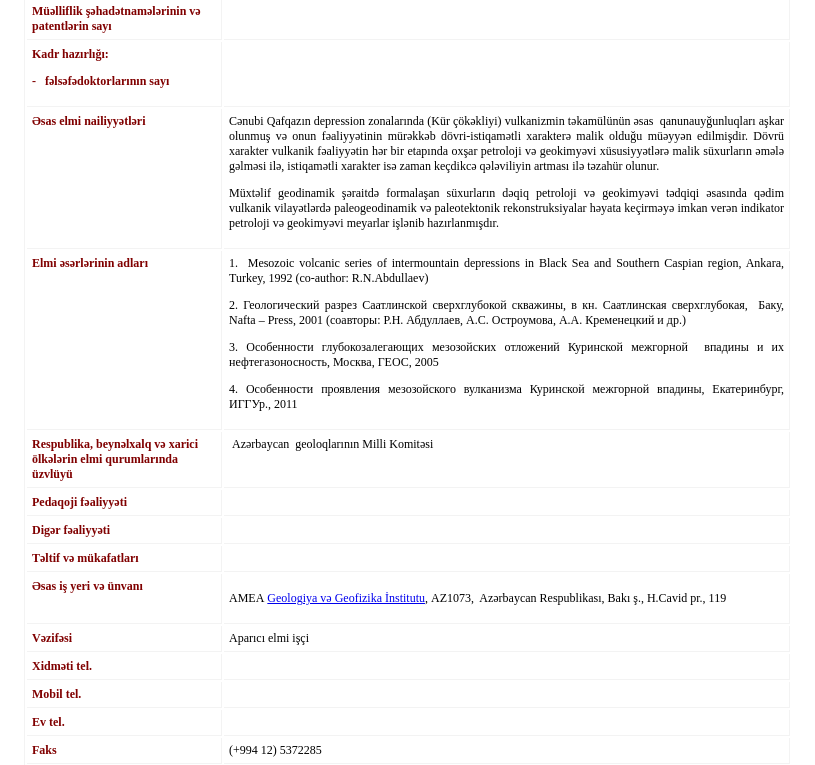
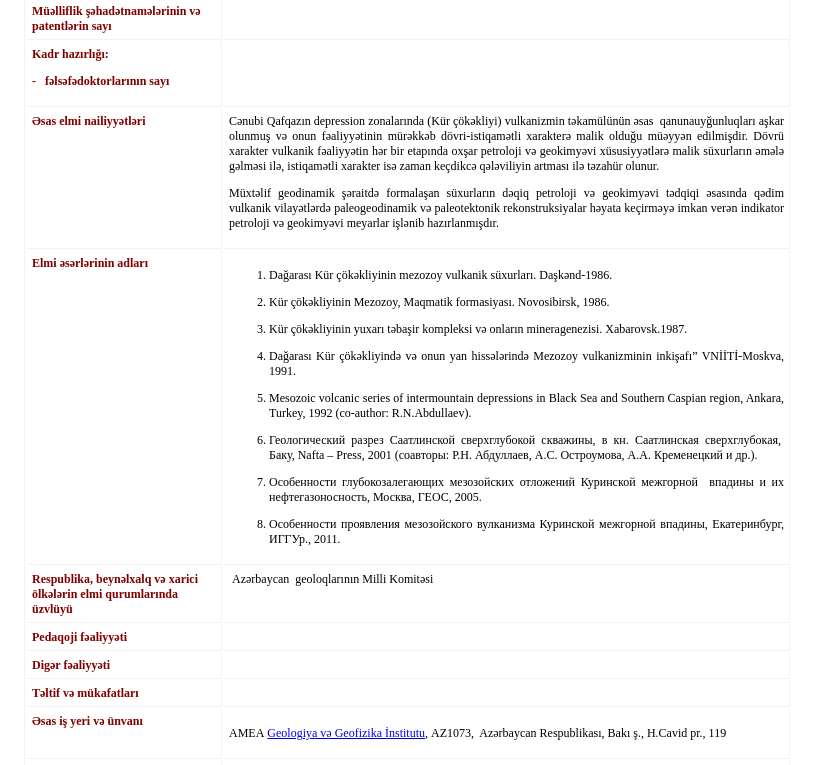
Before and after one commit to orkhan8998/orkhan8998.github.io, a plain HTML site: page index.html in a window 1280 px wide. Shown: the part 633-1398 px from the top of the page, without its empty margins (232-1047 px from the left). Drawn offline with Linux system fonts and the light colour scheme.

Commit message:
Update index.html

```diff
--- a/index.html
+++ b/index.html
@@ -97,10 +97,49 @@
                     </tr>
                     <tr valign="TOP">
                     <td width="184"><span style="color: #800000;"><strong>Elmi əsərlərinin adları</strong></span></td>
-                    <td style="text-align: justify;" colspan="2">1. &nbsp;Mesozoic volcanic series of intermountain depressions in Black Sea and Southern Caspian region, Ankara, Turkey, 1992 (co-author: R.N.Abdullaev)
-                    <p style="text-align: justify;">2. Геологический разрез Саатлинской сверхглубокой скважины, в кн. Саатлинская сверхглубокая,&nbsp; Баку, Nafta – Press, 2001 (cоавторы: Р.Н. Абдуллаев, А.С. Остроумова, А.А. Кременецкий и др.)&nbsp;</p>
-                    <p style="text-align: justify;">3. Особенности глубокозалегающих мезозойских отложений Куринской межгорной&nbsp; впадины и их нефтегазоносность, Москва, ГЕОС, 2005</p>
-                    <p style="text-align: justify;">4. Особенности проявления мезозойского вулканизма Куринской межгорной впадины, Екатеринбург, ИГГУр., 2011</p>
+                    <td style="text-align: justify;" colspan="2">
+                        <ol>
+                            <li>
+                                <p>
+                                    Dağarası Kür çökəkliyinin mezozoy vulkanik süxurları. Daşkənd-1986.
+                                </p>
+                            </li>
+                            <li>
+                                <p>
+                                    Kür çökəkliyinin Mezozoy, Maqmatik formasiyası. Novosibirsk, 1986.
+                                </p>
+                            </li>
+                            <li>
+                                <p>
+                                    Kür çökəkliyinin yuxarı təbaşir kompleksi və onların mineragenezisi. Xabarovsk.1987.
+                                </p>
+                            </li>
+                            <li>
+                                <p>
+                                    Dağarası Kür çökəkliyində və onun yan hissələrində Mezozoy vulkanizminin inkişafı” VNİİTİ-Moskva, 1991.
+                                </p>
+                            </li>
+                            <li>
+                                <p>
+                                    Mesozoic volcanic series of intermountain depressions in Black Sea and Southern Caspian region, Ankara, Turkey, 1992 (co-author: R.N.Abdullaev).
+                                </p>
+                            </li>
+                            <li>
+                                <p>
+                                    Геологический разрез Саатлинской сверхглубокой скважины, в кн. Саатлинская сверхглубокая,&nbsp; Баку, Nafta – Press, 2001 (cоавторы: Р.Н. Абдуллаев, А.С. Остроумова, А.А. Кременецкий и др.).
+                                </p>
+                            </li>
+                            <li>
+                                <p>
+                                    Особенности глубокозалегающих мезозойских отложений Куринской межгорной&nbsp; впадины и их нефтегазоносность, Москва, ГЕОС, 2005.
+                                </p>
+                            </li>
+                            <li>
+                                <p>
+                                    Особенности проявления мезозойского вулканизма Куринской межгорной впадины, Екатеринбург, ИГГУр., 2011.
+                                </p>
+                            </li>
+                        </ol>
                     </td>
                     </tr>
                     <tr valign="TOP">
```
